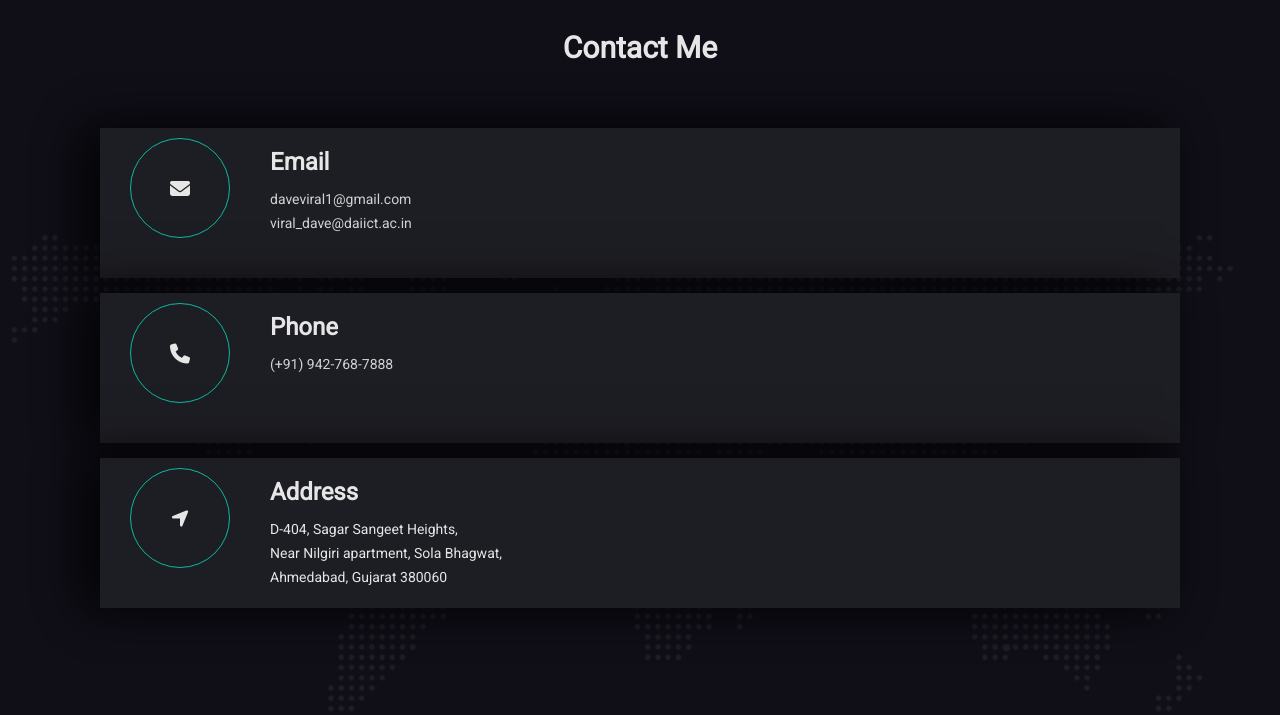
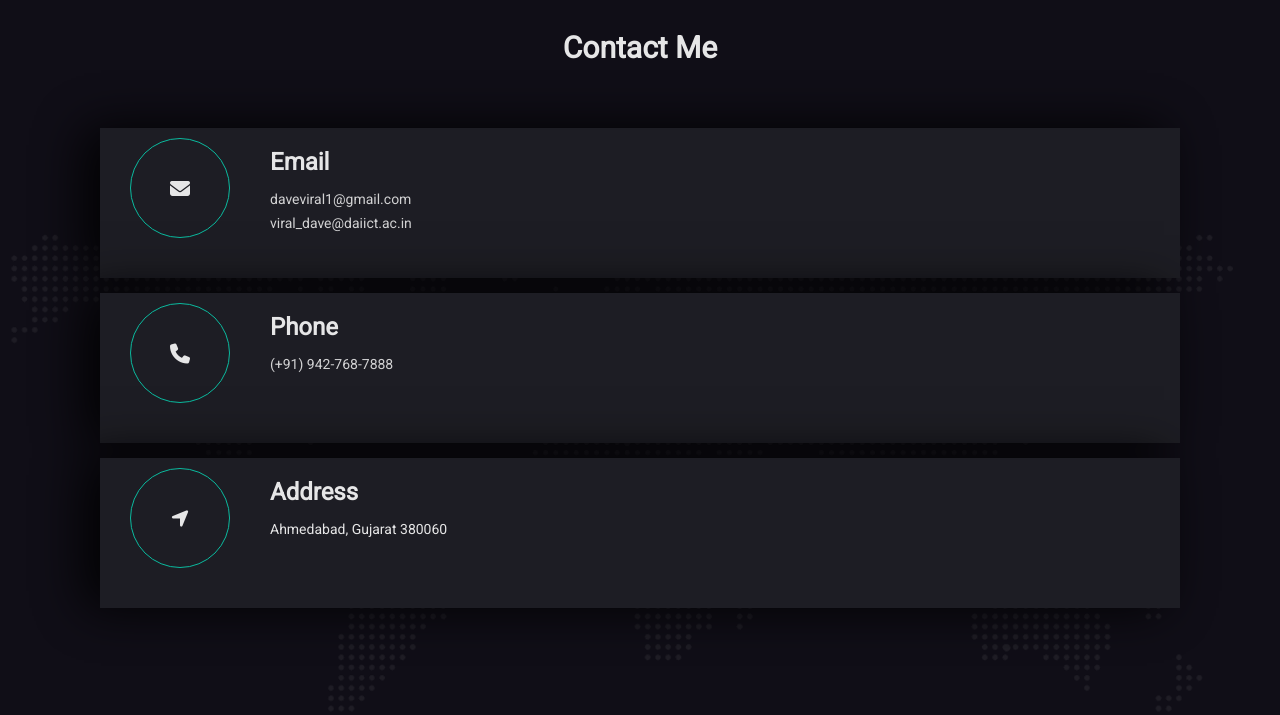
Before and after one commit to daveviral/home, a plain HTML site: page index.html in a window 1280 px wide. Shown: the part 4582-5297 px from the top of the page. Drawn offline with Linux system fonts and the light colour scheme; some packages are replaced by stand-ins of ours.

Commit message:
Update index.html

```diff
--- a/index.html
+++ b/index.html
@@ -445,7 +445,7 @@
                                             <div class="each-info media-body">
                                                 <h4>Address</h4>
                                                 <address>
-                                                   D-404, Sagar Sangeet Heights,</br> Near Nilgiri apartment, Sola Bhagwat,</br> Ahmedabad, Gujarat 380060
+                                                   Ahmedabad, Gujarat 380060
                                                 </address>
                                             </div>
                                         </div>
```
